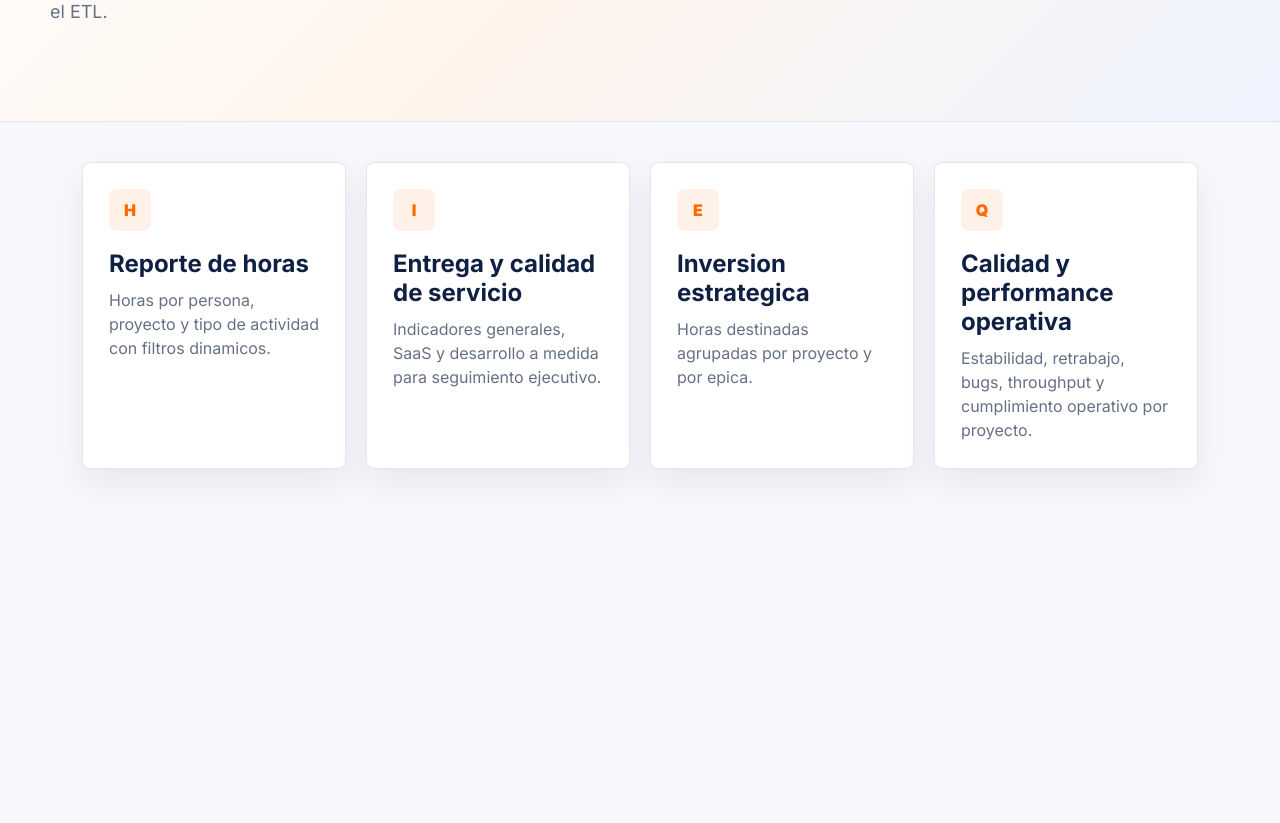
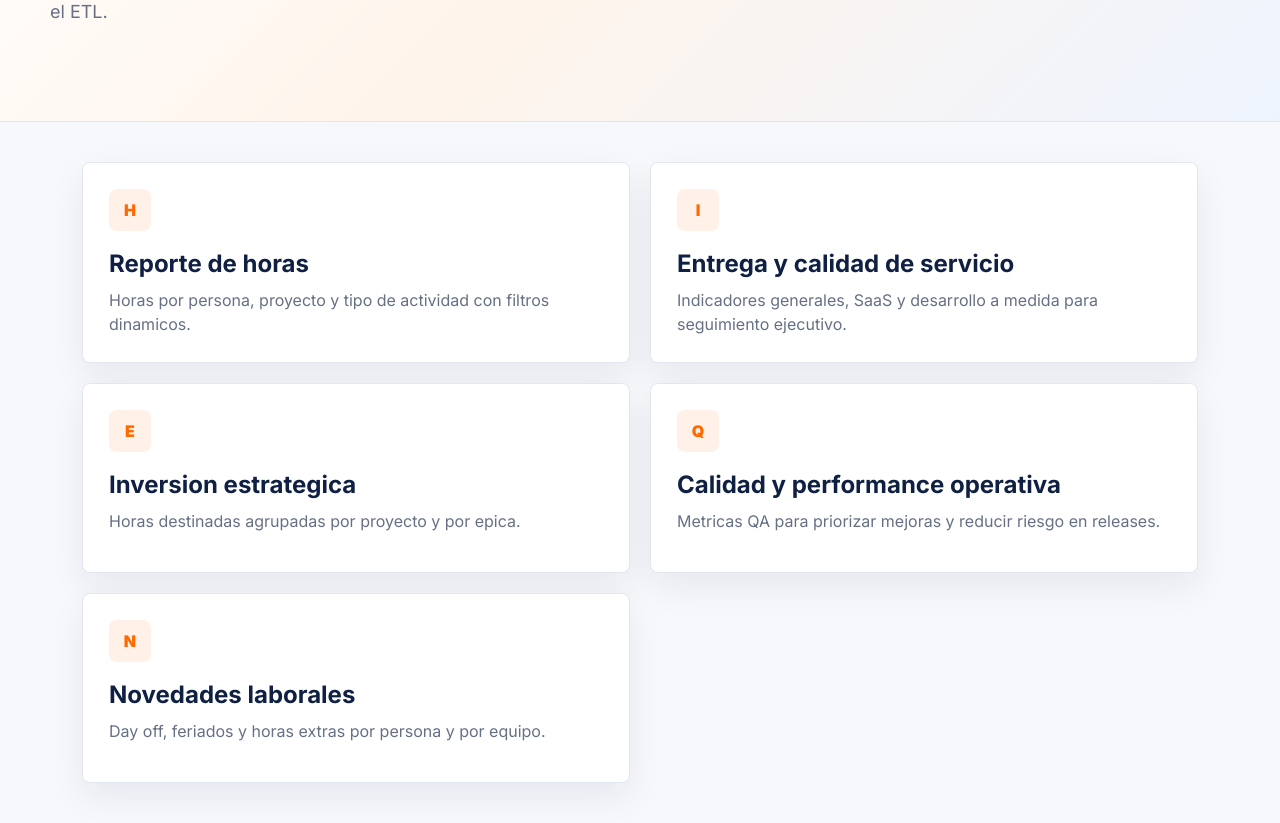
Before and after one commit to franco7936/inthegra-etl, a Next.js app in the folder web/: page / in a window 1280 px wide. Shown: the part 380-1203 px from the top of the page. Before the commit the page ends 889 px from the top, so only its background shows below. Built offline with nearby package versions, Linux system fonts and the light colour scheme.

Commit message:
Agregar novedades laborales a la home

```diff
--- a/web/app/page.js
+++ b/web/app/page.js
@@ -16,6 +16,7 @@ export default function HomePage() {
           <Link className="navLink" href="/reportes/entrega-calidad">Entrega y calidad</Link>
           <Link className="navLink" href="/reportes/inversion-estrategica">Inversion estrategica</Link>
           <Link className="navLink" href="/reportes/calidad-performance">Calidad y performance</Link>
+          <Link className="navLink" href="/reportes/novedades-laborales">Novedades laborales</Link>
         </div>
       </nav>
 
@@ -29,7 +30,7 @@ export default function HomePage() {
         </div>
       </section>
 
-      <section className="contentGrid reportsGridFour">
+      <section className="contentGrid reportsGridFive">
         <Link className="reportTile" href="/reportes/horas">
           <span>H</span>
           <h2>Reporte de horas</h2>
@@ -48,7 +49,12 @@ export default function HomePage() {
         <Link className="reportTile" href="/reportes/calidad-performance">
           <span>Q</span>
           <h2>Calidad y performance operativa</h2>
-          <p>Estabilidad, retrabajo, bugs, throughput y cumplimiento operativo por proyecto.</p>
+          <p>Metricas QA para priorizar mejoras y reducir riesgo en releases.</p>
+        </Link>
+        <Link className="reportTile" href="/reportes/novedades-laborales">
+          <span>N</span>
+          <h2>Novedades laborales</h2>
+          <p>Day off, feriados y horas extras por persona y por equipo.</p>
         </Link>
       </section>
     </main>
```
